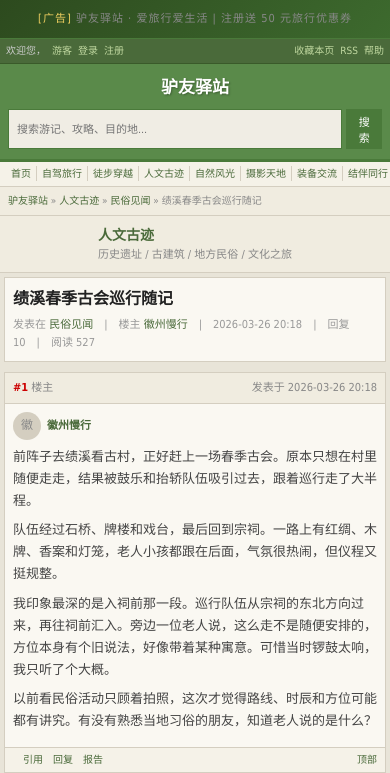
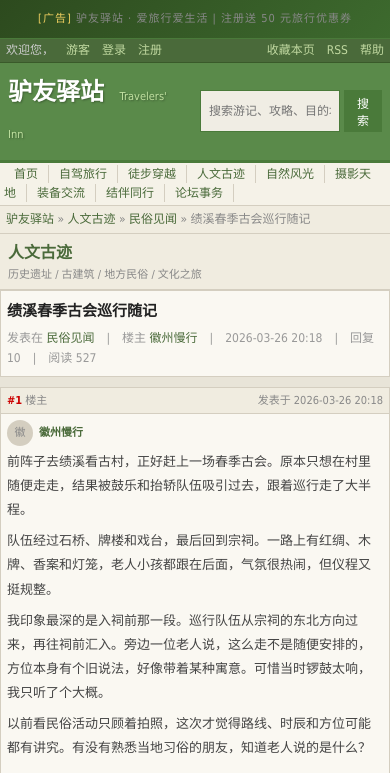
Before and after one commit to Emith233/her-signal, a plain HTML site: page assets/jixi-procession-thread.html in a window 390 px wide. Shown: the top 773 px of the page. Drawn offline with Linux system fonts and the light colour scheme.

Commit message:
📱 驴友驿站: 删除480px规则(防止覆盖新860px规则)+极窄padding

```diff
--- a/assets/jixi-procession-thread.html
+++ b/assets/jixi-procession-thread.html
@@ -59,48 +59,36 @@ body { background:#e8e4d8; color:#333; font:13px/1.6 Tahoma,Verdana,"Microsoft Y
 .hot-tag { display:inline-block; margin-right:4px; padding:0 4px; background:#c00; color:#fff !important; font-size:10px; }
 .bottom-ad { margin-top:10px; padding:14px; background:#f0ece0; border-top:1px solid #d4cec0; border-bottom:1px solid #d4cec0; color:#aaa; font-size:11px; text-align:center; }
 .footer { margin-top:10px; padding:16px; background:#4a6a3a; border-top:3px solid #3a5a2a; color:#888; font-size:11px; text-align:center; }
-@media(max-width:760px) { .main{display:block !important;padding:8px}.sidebar{display:none !important}.content{width:100% !important;min-width:0}.header{padding:14px 12px}.logo{font-size:20px}.search-box input{width:155px}.search-result{right:12px;width:min(420px,calc(100vw - 24px))}.board-header{padding:10px 12px}.page-info{display:none}.post-body,.reply-body{display:block !important;padding:11px 12px;width:100% !important}.post-body .post-content,.reply-body .reply-content{width:100% !important}.user-info{display:flex;width:auto;align-items:center;gap:7px;margin-bottom:8px;text-align:left}.avatar{width:34px;height:34px;margin:0}.utitle,.uinfo{display:none} }
-@media(max-width:480px) {
-  .topbar{flex-wrap:wrap;gap:2px;font-size:10px;padding:4px 6px}
-  .topbar a{margin-left:6px;font-size:10px}
-  .header{flex-direction:column;gap:8px;padding:10px 8px}
-  .logo{font-size:17px}
-  .logo small{display:none}
-  .search-box{width:100%}
-  .search-box input{width:100%;font-size:11px}
-  .search-box button{font-size:11px;padding:4px 8px}
-  .search-result{top:50px;right:8px;width:calc(100vw - 16px);left:8px}
-  .navbar{padding:4px 6px;font-size:10px;overflow-x:auto;white-space:nowrap;-webkit-overflow-scrolling:touch}
-  .navbar a{padding:2px 5px;font-size:10px}
-  .breadcrumb{padding:6px 8px;font-size:10px}
-  .board-header{flex-direction:column;gap:4px;padding:8px}
-  .board-name{font-size:14px}
+@media(max-width:860px) {
+  body{margin:0;padding:0}
+  .topbar{padding:2px 6px}
+  .header{padding:10px 8px}
+  .navbar{padding:2px 4px}
+  .breadcrumb{padding:4px 6px}
+  .board-header{padding:6px 8px}
+  .main{display:block !important;padding:0 !important;max-width:none !important}
+  .sidebar{display:none !important}
+  .content{width:100% !important;min-width:0}
+  .post-header{padding:8px 6px}
+  .post-header h1{font-size:15px}
+  .post-body,.reply-body{display:block !important;padding:6px !important;width:100% !important}
+  .post-content,.reply-content{width:100% !important;min-width:0 !important;padding:0}
+  .post-content p,.reply-content p{font-size:13px}
+  .user-info{display:flex;align-items:center;gap:6px;margin-bottom:4px;text-align:left;width:auto}
+  .user-info .avatar{width:26px;height:26px;font-size:11px;margin:0;flex-shrink:0}
+  .user-info .uname{font-size:11px}
+  .user-info .utitle,.user-info .uinfo{display:none}
+  .page-info{display:none}
   .board-desc{font-size:11px}
-  .page-info{display:none}
-  .main{display:block;padding:4px}
-  .sidebar{display:none}
-  .post-header{padding:10px 8px}
-  .post-header h1{font-size:16px;line-height:1.4}
-  .post-meta{font-size:11px}
-  .post-head,.reply-head{font-size:11px;padding:6px 8px}
-  .post-body,.reply-body{display:block;padding:8px}
-  .post-body .post-content,.reply-body .reply-content{width:100%;overflow-wrap:break-word;word-break:break-word}
-  .user-info{display:flex;align-items:center;gap:6px;margin-bottom:6px;text-align:left;width:auto}
-  .user-info .avatar{width:28px;height:28px;font-size:12px;margin:0;flex-shrink:0}
-  .user-info .uname{font-size:11px;display:inline}
-  .user-info .utitle,.user-info .uinfo{display:none}
-  .post-content,.reply-content{font-size:13px;line-height:1.7;word-break:break-word;overflow-wrap:break-word;max-width:100%}
-  .post-content p,.reply-content p{word-break:break-word;overflow-wrap:break-word}
-  .post-foot,.reply-foot{font-size:10px;padding:4px 8px;flex-wrap:wrap;gap:4px}
-  .post-foot a,.reply-foot a{font-size:10px}
-  .quote{font-size:11px;padding:5px 8px}
-  .pagination{font-size:11px;padding:10px 0}
-  .pagination a{padding:3px 8px;font-size:11px}
-  .footer{font-size:10px;padding:10px 6px}
-  .footer a{font-size:10px}
-  .bottom-ad{font-size:10px;padding:8px}
-  body{font-size:12px}
+  .post-head,.reply-head{padding:4px 6px;font-size:11px}
+  .post-foot,.reply-foot{padding:3px 6px;font-size:10px}
+  .pagination{padding:8px 0}
+  .bottom-ad{padding:6px}
+  .footer{padding:8px 6px}
+  .search-box input{width:140px}
+  .search-result{width:calc(100vw - 40px);right:8px}
 }
+
 </style>
 </head>
 <body>
```
